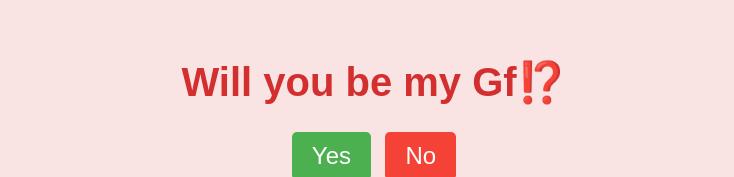
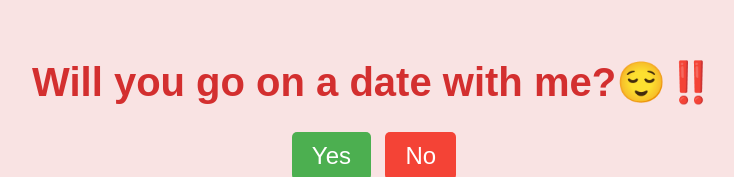
Before and after one commit to SurajAngom/Proposal-, a plain HTML site: page index.html in a window 1280 px wide. Shown: the part 132-309 px from the top of the page, without its empty margins (266-1000 px from the left). Drawn offline with Linux system fonts and the light colour scheme; no server answers.

Commit message:
Update heading text for date proposal

```diff
--- a/index.html
+++ b/index.html
@@ -8,7 +8,7 @@
 </head>
 <body>
     <div class="container">
-        <h1>Will you be my Gf⁉️</h1>
+        <h1>Will you go on a date with me?😌‼️</h1>
         <div class="buttons">
             <button class="yes-button" onclick="handleYesClick()">Yes</button>
             <button class="no-button" onclick="handleNoClick()">No</button>
```
